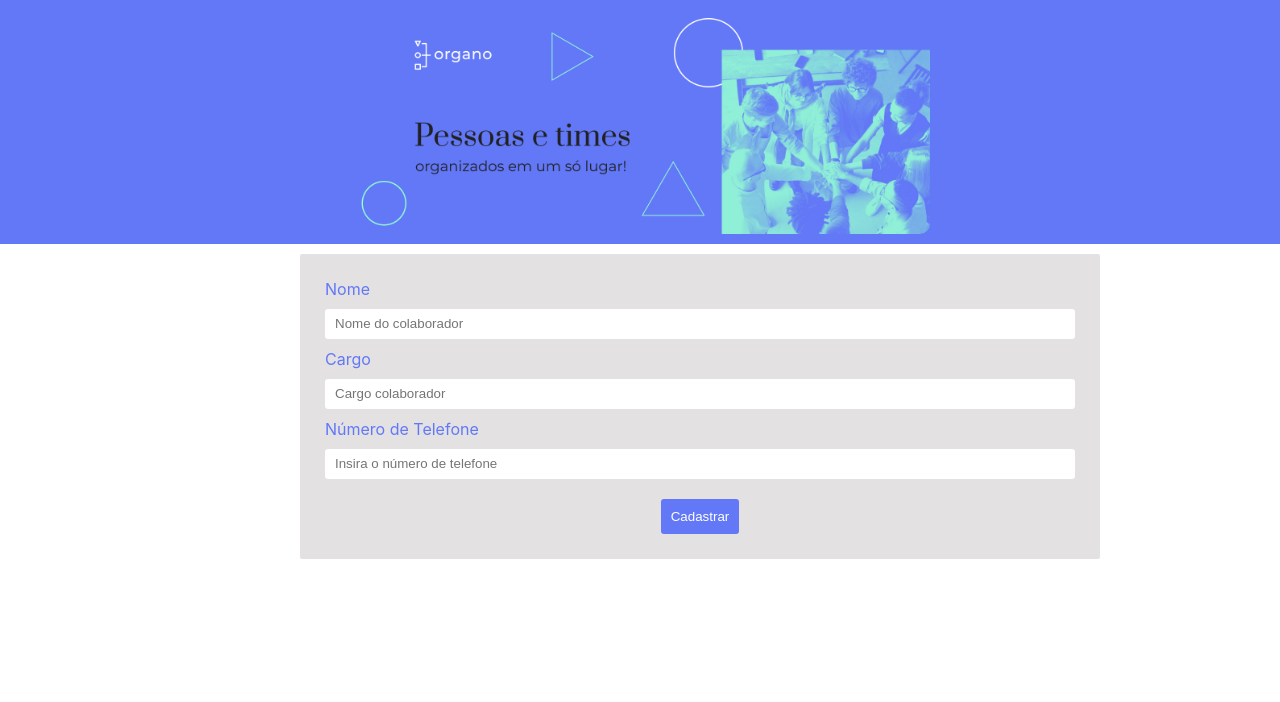
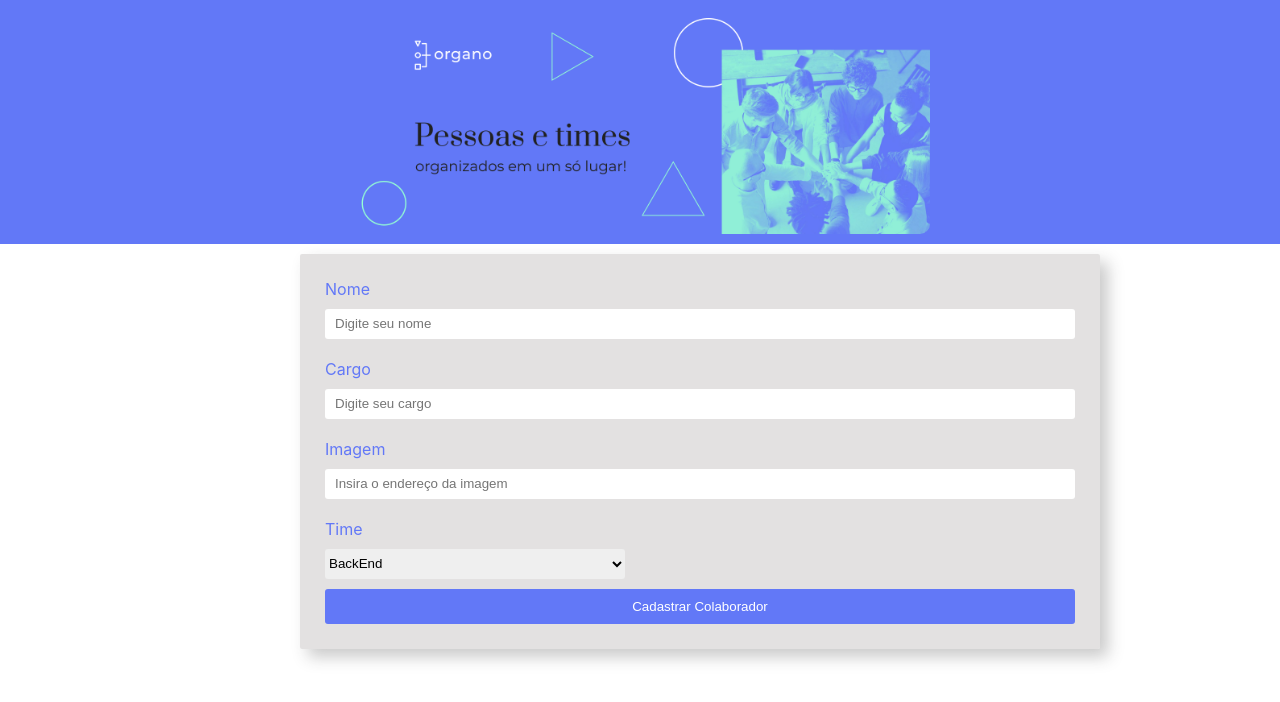
Before and after one commit to paulohenrique085/organo, a React (Create React App) app: page / in a window 1280 px wide. Shown: the top 702 px of the page. Built offline with nearby package versions, Linux system fonts and the light colour scheme.

Commit message:
feat: update

```diff
--- a/src/App.js
+++ b/src/App.js
@@ -1,11 +1,11 @@
 import "./App.css";
-import Banner from "./components/banner/Banner";
+import Header from "./components/header/Header";
 import Form from "./components/form/Form";
 
 function App() {
   return (
     <div className="App">
-      <Banner />
+      <Header />
       <Form />
     </div>
   );
--- a/src/components/banner/Banner.jsx
+++ /dev/null
@@ -1,12 +0,0 @@
-import "../banner/banner.css";
-import imgBanner from "../../assets/banner.png";
-
-const Banner = () => {
-  return (
-    <header className="banner-container">
-      <img className="banner-img" src={imgBanner} alt="" />
-    </header>
-  );
-};
-
-export default Banner;
--- a/src/components/buttons/onClick/OnClickButton.jsx
+++ b/src/components/buttons/onClick/OnClickButton.jsx
@@ -1,6 +1,6 @@
 import "./onCLickButton.css";
 
-const OnClickButton = ({ titleButton }) => {
-  return <button className="button-register"> {titleButton}</button>;
+const OnClickButton = (props) => {
+  return <button className="button-register"> {props.titleButton}</button>;
 };
 export default OnClickButton;
--- a/src/components/form/Form.jsx
+++ b/src/components/form/Form.jsx
@@ -1,17 +1,21 @@
 import "./form.css";
 import TextField from "../textField/TextField";
 import OnClickButton from "../buttons/onClick/OnClickButton";
+import Select from "../select/Select";
 
 const Form = () => {
+  const teams = ["BackEnd", "Produto", "FrontEnd"];
   return (
     <form className="form-container">
-      <TextField placeholderValue={"Nome do colaborador"} labelValue={"Nome"} />
-      <TextField placeholderValue={"Cargo colaborador"} labelValue={"Cargo"} />
+      <TextField placeholderValue={"Digite seu nome"} labelValue={"Nome"} />
+      <TextField placeholderValue={"Digite seu cargo"} labelValue={"Cargo"} />
       <TextField
-        placeholderValue={"Insira o número de telefone"}
-        labelValue={"Número de Telefone"}
+        placeholderValue={"Insira o endereço da imagem"}
+        labelValue={"Imagem"}
       />
-      <OnClickButton titleButton={"Cadastrar"} />
+      <Select options={teams} labelValue={"Time"} />
+
+      <OnClickButton titleButton={"Cadastrar Colaborador"} />
     </form>
   );
 };
--- a/src/components/form/form.css
+++ b/src/components/form/form.css
@@ -4,8 +4,9 @@
   width: 800px;
   border-radius: 2px;
   background-color: #ccc8c88c;
-  display: block;
-  text-align: center;
+  display: flex;
+  flex-direction: column;
   padding: 15px;
   margin-left: 300px;
+  box-shadow: 8px 8px 16px #31313141;
 }
--- /dev/null
+++ b/src/components/header/Header.jsx
@@ -0,0 +1,12 @@
+import "./header.css";
+import imgBanner from "../../assets/banner.png";
+
+const Header = () => {
+  return (
+    <header className="header-container">
+      <img className="header-img" src={imgBanner} alt="" />
+    </header>
+  );
+};
+
+export default Header;
--- a/src/components/banner/banner.css
+++ b/src/components/header/header.css
@@ -1,11 +1,11 @@
-.banner-container {
+.header-container {
   display: flex;
   justify-content: center; /* Centraliza horizontalmente */
   background-color: #6278f7;
   width: 100%;
   height: 100%;
 }
-.banner-img {
+.header-img {
   width: 600px;
   height: 100%;
   padding: 10px;
--- /dev/null
+++ b/src/components/select/Select.jsx
@@ -0,0 +1,18 @@
+import "./select.css";
+
+const Select = (props) => {
+  return (
+    <div className="select-container">
+      <label className="select-label" htmlFor="">
+        {props.labelValue}
+      </label>
+      <select id="cargos" name="Cargo">
+        {props.options.map((option) => (
+          <option> {option}</option>
+        ))}
+      </select>
+    </div>
+  );
+};
+
+export default Select;
--- /dev/null
+++ b/src/components/select/select.css
@@ -0,0 +1,17 @@
+.select-container {
+  display: flex;
+  flex-direction: column;
+}
+
+.select-label {
+  margin-left: 800px;
+  color: #6278f7;
+  margin: 10px;
+}
+select {
+  margin-left: 10px;
+  width: 300px;
+  height: 30px;
+  border: none;
+  border-radius: 3px;
+}
--- a/src/components/textField/TextField.jsx
+++ b/src/components/textField/TextField.jsx
@@ -1,15 +1,15 @@
 import "./textField.css";
 
-const TextField = ({ placeholderValue, labelValue }) => {
+const TextField = (props) => {
   return (
     <div className="textField-container">
       <label className="textField-label" htmlFor="">
-        {labelValue}
+        {props.labelValue}
       </label>
       <input
         className="textField-input"
         type="text"
-        placeholder={placeholderValue}
+        placeholder={props.placeholderValue}
       />
     </div>
   );
```
